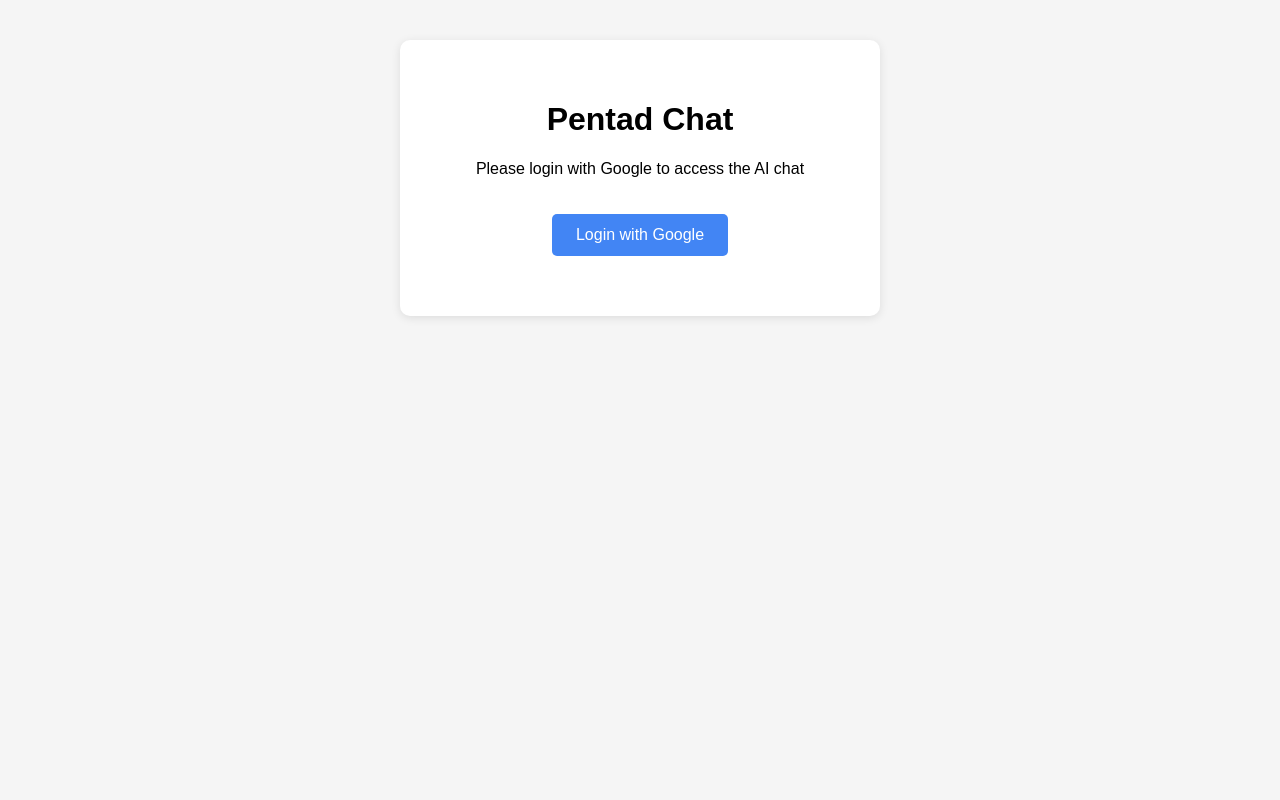
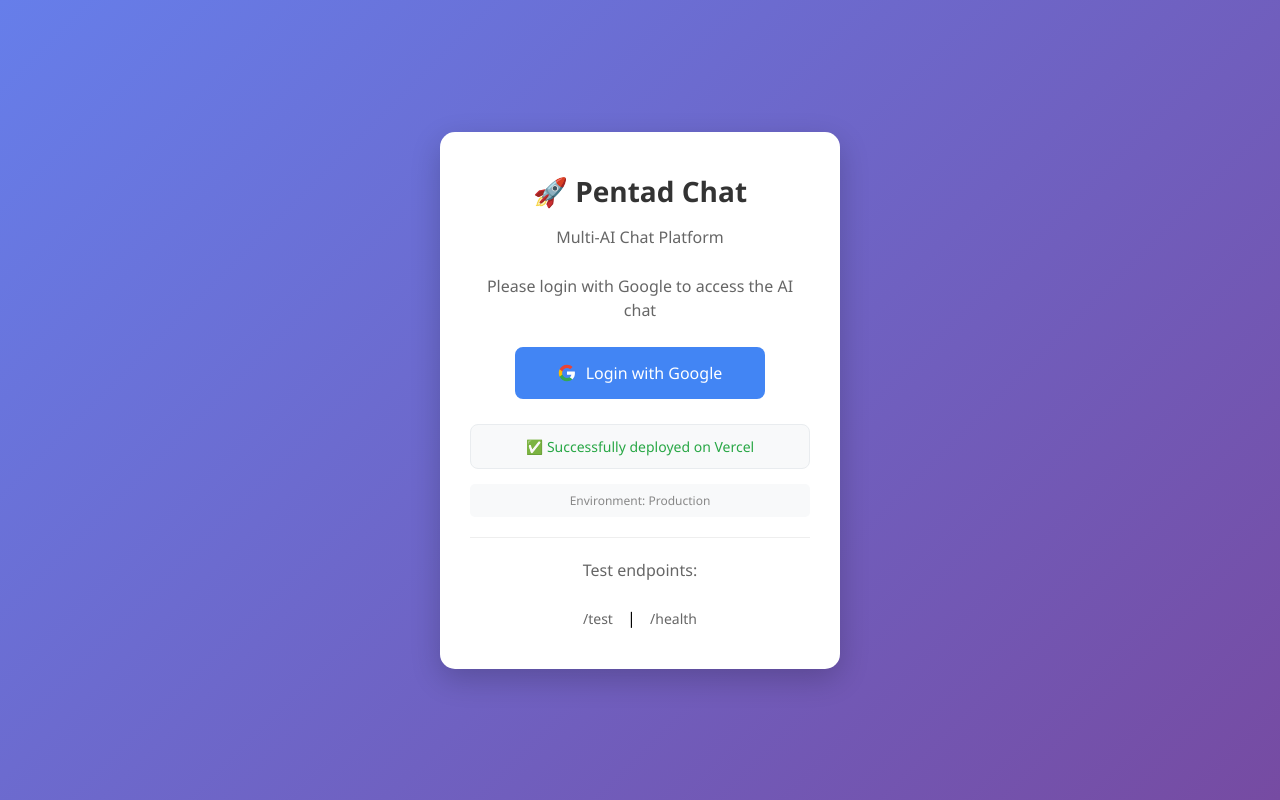
Before and after one commit to asklurk/1, a Flask app: page /login in a window 1280 px wide. Run offline with Flask 3, Linux system fonts and the light colour scheme.

Commit message:
Update google.html

```diff
--- a/templates/google.html
+++ b/templates/google.html
@@ -2,43 +2,139 @@
 <html>
 <head>
     <title>Pentad Chat - Login</title>
+    <meta name="viewport" content="width=device-width, initial-scale=1.0">
     <style>
+        * {
+            margin: 0;
+            padding: 0;
+            box-sizing: border-box;
+        }
+
         body {
-            font-family: Arial, sans-serif;
-            margin: 40px;
-            text-align: center;
-            background: #f5f5f5;
+            font-family: 'Segoe UI', Tahoma, Geneva, Verdana, sans-serif;
+            margin: 0;
+            padding: 20px;
+            background: linear-gradient(135deg, #667eea 0%, #764ba2 100%);
+            min-height: 100vh;
+            display: flex;
+            align-items: center;
+            justify-content: center;
         }
+
         .login-container {
             background: white;
-            padding: 40px;
-            border-radius: 10px;
-            box-shadow: 0 2px 10px rgba(0,0,0,0.1);
+            padding: 40px 30px;
+            border-radius: 15px;
+            box-shadow: 0 10px 30px rgba(0,0,0,0.2);
             max-width: 400px;
-            margin: 0 auto;
+            width: 100%;
+            text-align: center;
         }
+
+        h1 {
+            color: #333;
+            margin-bottom: 15px;
+            font-size: 28px;
+        }
+
+        p {
+            color: #666;
+            margin-bottom: 25px;
+            line-height: 1.5;
+        }
+
         .google-btn {
             background: #4285f4;
             color: white;
             border: none;
-            padding: 12px 24px;
-            border-radius: 5px;
+            padding: 15px 25px;
+            border-radius: 8px;
             font-size: 16px;
+            font-weight: 500;
             cursor: pointer;
-            margin: 20px 0;
+            transition: all 0.3s ease;
+            text-decoration: none;
+            display: inline-flex;
+            align-items: center;
+            justify-content: center;
+            gap: 10px;
+            width: 100%;
+            max-width: 250px;
         }
+
         .google-btn:hover {
             background: #357ae8;
+            transform: translateY(-2px);
+            box-shadow: 0 5px 15px rgba(0,0,0,0.2);
+        }
+
+        .status {
+            margin-top: 25px;
+            padding: 12px;
+            background: #f8f9fa;
+            border-radius: 8px;
+            color: #28a745;
+            border: 1px solid #e9ecef;
+            font-size: 14px;
+        }
+
+        .test-links {
+            margin-top: 20px;
+            padding-top: 20px;
+            border-top: 1px solid #eee;
+        }
+
+        .test-links a {
+            color: #666;
+            text-decoration: none;
+            margin: 0 10px;
+            font-size: 14px;
+        }
+
+        .test-links a:hover {
+            color: #4285f4;
+            text-decoration: underline;
+        }
+
+        .environment {
+            margin-top: 15px;
+            font-size: 12px;
+            color: #888;
+            background: #f8f9fa;
+            padding: 8px;
+            border-radius: 5px;
         }
     </style>
 </head>
 <body>
     <div class="login-container">
-        <h1>Pentad Chat</h1>
+        <h1>🚀 Pentad Chat</h1>
+        <p>Multi-AI Chat Platform</p>
         <p>Please login with Google to access the AI chat</p>
-        <a href="{{ url_for('google_login') }}">
-            <button class="google-btn">Login with Google</button>
+
+        <a href="#" class="google-btn">
+            <svg width="18" height="18" xmlns="http://www.w3.org/2000/svg" viewBox="0 0 24 24">
+                <path fill="#fff" d="M22.56 12.25c0-.78-.07-1.53-.2-2.25H12v4.26h5.92c-.26 1.37-1.04 2.53-2.21 3.31v2.77h3.57c2.08-1.92 3.28-4.74 3.28-8.09z"/>
+                <path fill="#34A853" d="M12 23c2.97 0 5.46-.98 7.28-2.66l-3.57-2.77c-.98.66-2.23 1.06-3.71 1.06-2.86 0-5.29-1.93-6.16-4.53H2.18v2.84C3.99 20.53 7.7 23 12 23z"/>
+                <path fill="#FBBC05" d="M5.84 14.09c-.22-.66-.35-1.36-.35-2.09s.13-1.43.35-2.09V7.07H2.18C1.43 8.55 1 10.22 1 12s.43 3.45 1.18 4.93l2.85-2.22.81-.62z"/>
+                <path fill="#EA4335" d="M12 5.38c1.62 0 3.06.56 4.21 1.64l3.15-3.15C17.45 2.09 14.97 1 12 1 7.7 1 3.99 3.47 2.18 7.07l3.66 2.84c.87-2.6 3.3-4.53 6.16-4.53z"/>
+            </svg>
+            Login with Google
         </a>
+
+        <div class="status">
+            ✅ Successfully deployed on Vercel
+        </div>
+
+        <div class="environment">
+            Environment: Production
+        </div>
+
+        <div class="test-links">
+            <p>Test endpoints:</p>
+            <a href="/test">/test</a> |
+            <a href="/health">/health</a>
+        </div>
     </div>
 </body>
 </html>
```
